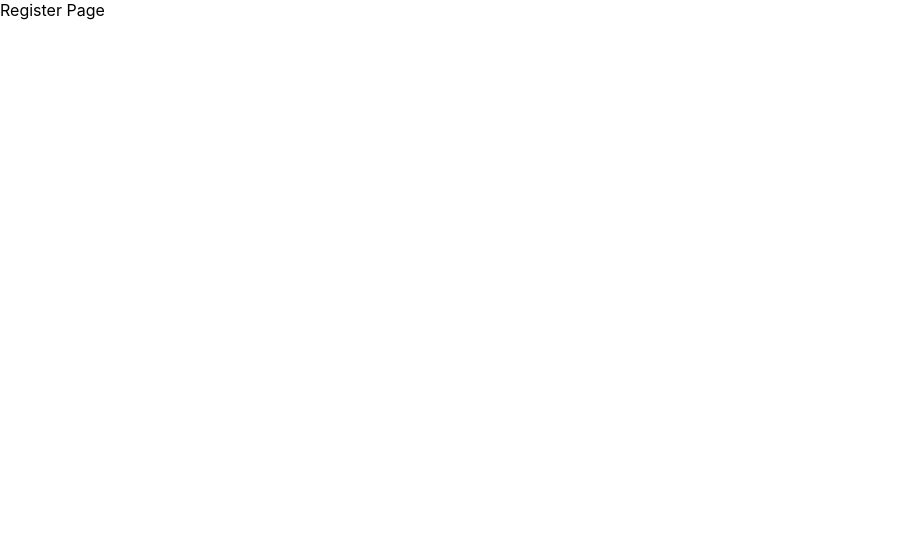
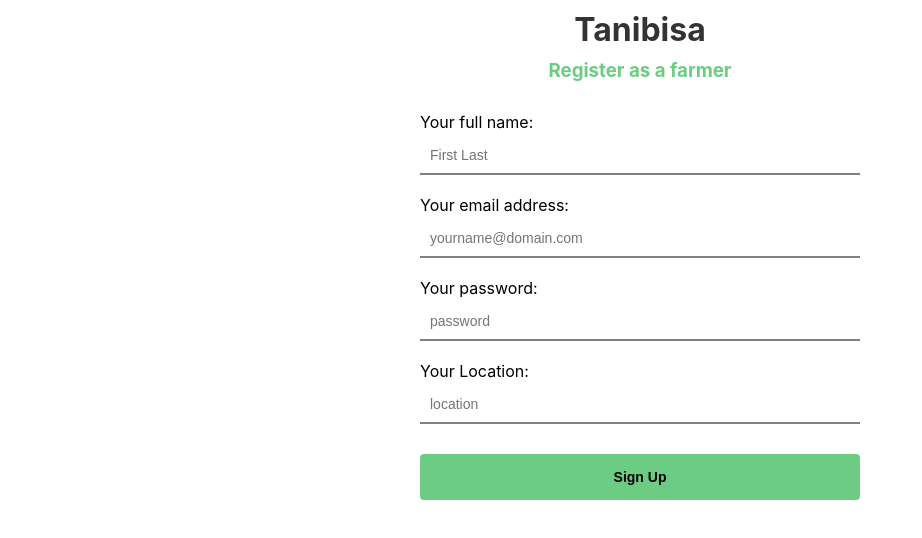
Before and after one commit to jobegood49/tanibisa-frontend, a React (Create React App) app: page /register in a window 1280 px wide. Shown: the top 538 px of the page, without its empty margins (0-922 px from the left). Built offline with nearby package versions, Linux system fonts and the light colour scheme.

Commit message:
Add register farmer form and style

```diff
--- /dev/null
+++ b/src/components/Form.js
@@ -0,0 +1,21 @@
+import React from 'react'
+import styled from 'styled-components'
+
+const StyledForm = styled.form`
+  width: 500px;
+  margin: 0 auto;
+`
+
+const Form = ({ children }) => {
+  return (
+    <StyledForm
+      onSubmit={event => {
+        event.preventDefault()
+      }}
+    >
+      {children}
+    </StyledForm>
+  )
+}
+
+export default Form
--- a/src/pages/Register.js
+++ b/src/pages/Register.js
@@ -1,8 +1,91 @@
 import React, { Component } from 'react'
+import styled from 'styled-components'
+import Form from '../components/Form'
+
+const FormContent = styled.div`
+  margin: 30px;
+  margin-top: 30px;
+`
+
+const FormFieldSet = styled.div`
+  margin: 20px 0;
+`
+
+const Label = styled.label`
+  display: block;
+  margin-bottom: 5px;
+`
+
+const Input = styled.input`
+  box-sizing: border-box;
+  display: block;
+  font-size: 14px;
+  padding: 10px;
+  border: 0;
+  outline: 0;
+  border-bottom: 2px solid grey;
+  width: 100%;
+`
+
+const InputSubmit = styled.input`
+  padding: 15px;
+  background: #6dcc84;
+  border: none;
+  font-size: 14px;
+  font-weight: bold;
+  border-radius: 4px;
+  width: 100%;
+  margin-top: 10px;
+  transition: 0.5s;
+  cursor: pointer;
+  &:hover {
+    background: hsla(145, 50%, 72%, 1);
+  }
+`
+
+const Heading = styled.h1`
+  margin: 10px 0;
+  text-align: center;
+  color: #333;
+`
+
+const SubHeading = styled.h3`
+  margin: 10px 0;
+  text-align: center;
+  color: #6dcc84;
+`
 
 class Register extends Component {
   render() {
-    return <div>Register Page</div>
+    return (
+      <Form>
+        <Heading>Tanibisa</Heading>
+        <SubHeading>Register as a farmer</SubHeading>
+        <FormContent>
+          <FormFieldSet>
+            <Label>Your full name:</Label>
+            <Input type="text" placeholder="First Last" />
+          </FormFieldSet>
+
+          <FormFieldSet>
+            <Label>Your email address:</Label>
+            <Input type="email" placeholder="yourname@domain.com" />
+          </FormFieldSet>
+
+          <FormFieldSet>
+            <Label>Your password:</Label>
+            <Input type="password" placeholder="password" />
+          </FormFieldSet>
+
+          <FormFieldSet>
+            <Label>Your Location:</Label>
+            <Input type="password" placeholder="location" />
+          </FormFieldSet>
+
+          <InputSubmit type="submit" value="Sign Up" />
+        </FormContent>
+      </Form>
+    )
   }
 }
 
```
